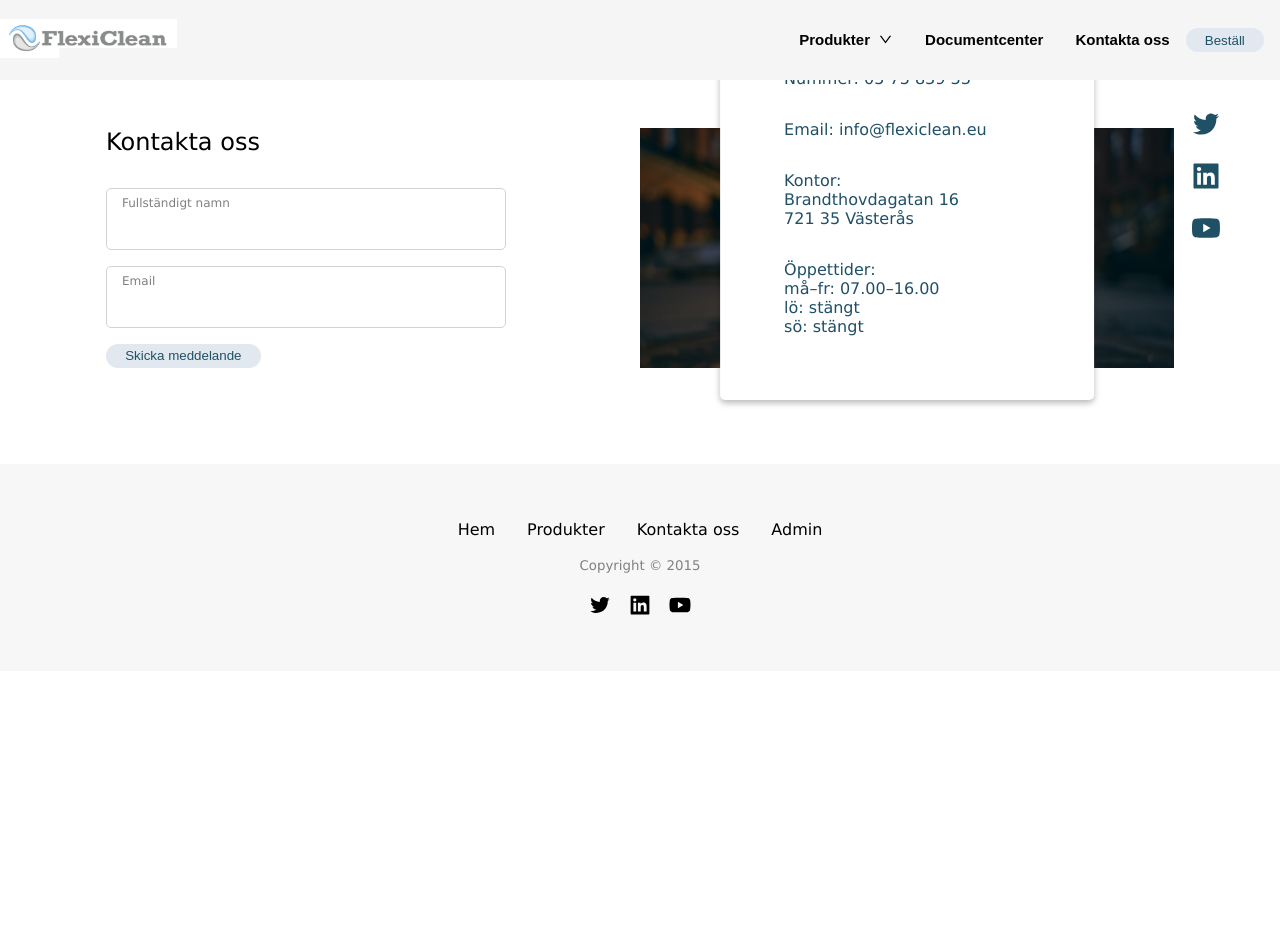
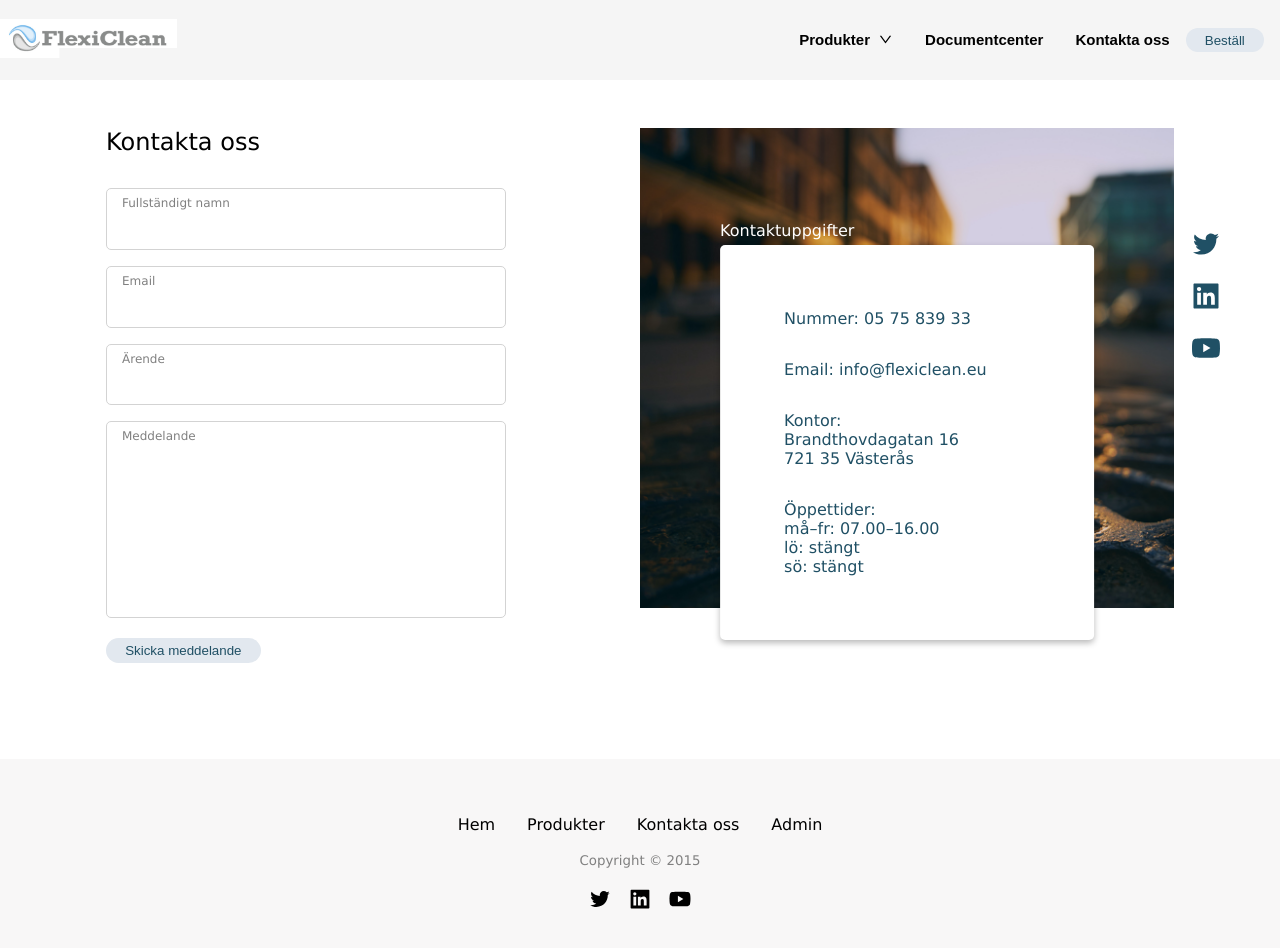
Before and after one commit to saraohman97/flexiclean-update, a React (Create React App) app: page /kontakta-oss in a window 1280 px wide. Shown: the top 948 px of the page. Before the commit the page ends 800 px from the top, so only its background shows below. Built offline with nearby package versions, Linux system fonts and the light colour scheme; a web font is replaced by a local one.

Commit message:
Added functionality to admin form and login form. Also added more content to the main page.

```diff
--- a/db.json
+++ b/db.json
@@ -39,8 +39,70 @@
       "image": "https://media.getanewsletter.com/6977ebfe-44f2-460a-9e74-edccafba0924.jpg",
       "title": "Nyhetsmail mars",
       "message": "Filterbyten, IVL rapport. Mässor"
+    },
+    {
+      "title": "rubrik",
+      "message": "meddelande",
+      "image": "",
+      "link": "",
+      "date": "8/5/2023, 1.48",
+      "user": "a",
+      "password": "a",
+      "id": 6
+    },
+    {
+      "title": "d",
+      "message": "d",
+      "image": "",
+      "link": "C:\\fakepath\\Frontend utvecklare cv.pdf",
+      "date": "8/5/2023, 1.50",
+      "user": "a",
+      "password": "a",
+      "id": 7
+    },
+    {
+      "title": "a",
+      "message": "a",
+      "image": "",
+      "link": "",
+      "date": "8/5/2023, 2.25",
+      "user": "a",
+      "password": "a",
+      "id": 8
+    },
+    {
+      "title": "c",
+      "message": "c",
+      "image": "",
+      "link": "",
+      "date": "8/5/2023, 2.28",
+      "id": 9
+    },
+    {
+      "title": "e",
+      "message": "e",
+      "image": "",
+      "link": "",
+      "date": "8/5/2023, 2.29",
+      "user": "a",
+      "password": "a",
+      "id": 10
     }
   ],
   "messages": [
+    {
+      "fullName": "la la",
+      "email": "la@mail.com",
+      "subject": "det här är ett ärende",
+      "body": "ärende",
+      "id": 1
+    },
+    {
+      "fullName": "lkad",
+      "email": "da",
+      "subject": "da",
+      "body": "a",
+      "id": 2
+    }
   ]
 }
--- a/src/components/Admin.js
+++ b/src/components/Admin.js
@@ -1,17 +1,44 @@
 import React, { useState } from 'react'
 import { useMutation, useQueryClient } from 'react-query'
 import { addPost } from '../data/api.js';
-
+import { useNavigate } from 'react-router-dom';
 
 const Admin = ({ setShowAdmin }) => {
     const [loggedIn, setLoggedIn] = useState(false)
-    const [title, setTitle] = useState('')
-    const [message, setMessage] = useState('')
-    const [image, setImage] = useState('')
-    const [link, setLink] = useState('')
+    const [errorAdmin, setErrorAdmin] = useState(false)
+    const navigate = useNavigate()
+    const current = new Date();
+    const [post, setPost] = useState({
+        title: '',
+        message: '',
+        image: '',
+        link: '',
+        date: `${current.getDate()}/${current.getMonth() + 1}/${current.getFullYear()}, ${current.getHours()}.${current.getMinutes()}`
+    })
+    const [admin, setAdmin] = useState({
+        user: '',
+        password: ''
+    })
 
-    const current = new Date();
-    const date = `${current.getDate()}/${current.getMonth()+1}/${current.getFullYear()}, ${current.getHours()}.${current.getMinutes()}`;
+    const handleLogin = (e) => {
+        e.preventDefault()
+        if (admin.user === 'a' && admin.password === 'a') {
+            setLoggedIn(true)
+        } else {
+            setErrorAdmin(true)
+        }
+    }
+
+    const handleChangeInput = (e) => {
+        setAdmin({
+            ...admin,
+            [e.target.name]: e.target.value
+        })
+        setPost({
+            ...post,
+            [e.target.name]: e.target.value
+        })
+    }
 
     const queryClient = useQueryClient()
 
@@ -23,8 +50,11 @@ const Admin = ({ setShowAdmin }) => {
 
     const handleSubmit = e => {
         e.preventDefault()
-        addPostMutation.mutate({ title, message, image, link, date })
-          setTitle(''); setMessage(''); setImage(''); setLink('')
+        addPostMutation.mutate({
+            ...post
+        });
+        setShowAdmin(false)
+        navigate('/')
     }
 
     return (
@@ -32,20 +62,23 @@ const Admin = ({ setShowAdmin }) => {
             <button className="btn-close" onClick={() => setShowAdmin(false)}>X</button>
 
             {!loggedIn && (
-                <form className='admin-form'>
+                <form className='admin-form' onSubmit={handleLogin}>
                     <h1 className='admin-title'>Admin</h1>
                     <h4 className='admin-subtitle'>Logga in</h4>
 
                     <div className='input-group'>
                         <label htmlFor="text" className='label'>Användarnamn</label>
-                        <input type="text" className='input-field' />
+                        <input onChange={handleChangeInput} name='user' value={admin['user']} type="text" className='input-field' />
                     </div>
                     <div className='input-group'>
                         <label htmlFor="password" className='label'>Lösenord</label>
-                        <input type="password" className='input-field' />
+                        <input onChange={handleChangeInput} name='password' value={admin['password']} type="password" className='input-field' />
                     </div>
 
-                    <button className='btn btn-gray' onClick={() => setLoggedIn(true)}>Logga in</button>
+                    {errorAdmin && <p style={{ color: 'red' }}>Fel användarnamn eller lösenord.</p>}
+
+                    <button className='btn btn-gray'>Logga in</button>
+                    {/* <button onClick={() => setLoggedIn(true)}>Button</button> */}
                 </form>
             )}
 
@@ -57,20 +90,20 @@ const Admin = ({ setShowAdmin }) => {
 
                         <div className="input-group">
                             <label htmlFor="text" className='label'>Rubrik</label>
-                            <input value={title} onChange={(e) => setTitle(e.target.value)} type="text" className='input-field' />
+                            <input name='title' value={post['title']} onChange={handleChangeInput} type="text" className='input-field' />
                         </div>
                         <div className="input-group">
                             <label htmlFor="text" className='label'>Meddelande</label>
-                            <textarea value={message} onChange={(e) => setMessage(e.target.value)} type="text" rows="5" className='input-field' />
+                            <textarea name='message' value={post['message']} onChange={handleChangeInput} type="text" rows="5" className='input-field' />
                         </div>
                         <div className='admin-input-wrapper'>
                             <div className="input-group">
                                 <label htmlFor="text" className='label'>Bild</label>
-                                <input type="file" value={image} onChange={(e) => setImage(e.target.value)} className='input-field' />
+                                <input type="file" name='image' value={post['image']} onChange={handleChangeInput} className='input-field' />
                             </div>
                             <div className="input-group">
                                 <label htmlFor="text" className='label'>Link</label>
-                                <input type="file" value={link} onChange={(e) => setLink(e.target.value)} className='input-field' />
+                                <input type="file" name='link' value={post['link']} onChange={handleChangeInput} className='input-field' />
                             </div>
                         </div>
 
--- a/src/components/Article.js
+++ b/src/components/Article.js
@@ -7,6 +7,7 @@ const Article = ({ post }) => {
       <small className='sidebar-date'>{post.date}</small>
       <h3 className='sidebar-header'>{post.title}</h3>
       <p>{post.message}</p>
+      <a href={post.link}><button className='btn btn-gray'>Läs</button></a>
     </div>
   )
 }
--- a/src/components/PutOrder.js
+++ b/src/components/PutOrder.js
@@ -19,25 +19,26 @@ const PutOrder = ({ setOrderModalOpen }) => {
                         <>
                             <div className="order-form-left">
                                 <h1 className='order-title'>Beställning</h1>
+                                <p className='order-subtitle'>Går bara att beställa inom Sverige. Kontakta oss för samarbeten utanför Sverige. </p>
                                 <div className='input-group'>
-                                    <label htmlFor="text" className='label'>Fullständigt namn</label>
+                                    <label htmlFor="text" className='label'>För- och efternamn</label>
                                     <input type="text" className='input-field' />
                                 </div>
                                 <div className='input-group'>
-                                    <label htmlFor="text" className='label'>Email adress</label>
+                                    <label htmlFor="text" className='label'>Epost adress</label>
                                     <input type="email" className='input-field' />
                                 </div>
                                 <div className='input-group'>
-                                    <label htmlFor="text" className='label'>Mobil nummer</label>
+                                    <label htmlFor="text" className='label'>Telefon nummer</label>
                                     <input type="text" className='input-field' />
                                 </div>
                                 <div className="order-size-inputs">
                                     <div className='order-size input-group'>
-                                        <label htmlFor="text" className='label'>B</label>
+                                        <label htmlFor="text" className='label'>Bredd</label>
                                         <input type="number" min={0} className='input-field' />
                                     </div>
                                     <div className='order-size input-group'>
-                                        <label htmlFor="text" className='label'>H</label>
+                                        <label htmlFor="text" className='label'>Längd</label>
                                         <input type="number" min={0} className='input-field' />
                                     </div>
                                 </div>
@@ -65,31 +66,31 @@ const PutOrder = ({ setOrderModalOpen }) => {
                     {nextView && (
                         <>
                             <div className="order-form-left">
-                                <h1 className='order-title'>Beställning</h1>
+                                <h1 className='order-title'>Leverans- <br /> och faktureringsadress</h1>
                                 <div className='input-group'>
-                                    <label htmlFor="text" className='label'>Fullständigt namn</label>
+                                    <label htmlFor="text" className='label'>Faktura email</label>
                                     <input type="text" className='input-field' />
                                 </div>
                                 <div className='input-group'>
-                                    <label htmlFor="text" className='label'>Email adress</label>
+                                    <label htmlFor="text" className='label'>Företagsnamn</label>
                                     <input type="email" className='input-field' />
                                 </div>
                                 <div className='input-group'>
-                                    <label htmlFor="text" className='label'>Mobil nummer</label>
+                                    <label htmlFor="text" className='label'>För- och efternamn</label>
                                     <input type="text" className='input-field' />
                                 </div>
                             </div>
                             <div className="order-form-right">
                                 <div className='input-group'>
-                                    <label htmlFor="text" className='label'>Fullständigt namn</label>
+                                    <label htmlFor="text" className='label'>Postnummer</label>
                                     <input type="text" className='input-field' />
                                 </div>
                                 <div className='input-group'>
-                                    <label htmlFor="text" className='label'>Email adress</label>
+                                    <label htmlFor="text" className='label'>Ort</label>
                                     <input type="email" className='input-field' />
                                 </div>
                                 <div className='input-group'>
-                                    <label htmlFor="text" className='label'>Mobil nummer</label>
+                                    <label htmlFor="text" className='label'>Kommun</label>
                                     <input type="text" className='input-field' />
                                 </div>
                                 <div className="order-btn-wrapper">
--- a/src/pages/Contact.js
+++ b/src/pages/Contact.js
@@ -9,7 +9,9 @@ const Contact = () => {
 
   const [message, setMessage] = useState({
     fullName: '',
-    email: ''
+    email: '',
+    subject: '',
+    body: ''
   })
   const [error, setError] = useState(false)
   const [success, setSuccess] = useState(false)
@@ -32,8 +34,7 @@ const Contact = () => {
 
   const handleSubmit = e => {
     e.preventDefault();
-    console.log(message)
-      if(message.fullName === '' || message.email === '') {
+    if (message.fullName === '' || message.email === '' || message.subject === '' || message.body === '') {
       setError(true)
     }
     else {
@@ -43,7 +44,9 @@ const Contact = () => {
       });
       setMessage({
         fullName: '',
-          email: ''
+        email: '',
+        subject: '',
+        body: ''
       });
       setSuccess(true)
     }
@@ -54,6 +57,9 @@ const Contact = () => {
     <section className='section contact'>
       <form onSubmit={handleSubmit} className='contact-form'>
         <h1 className='contact-title'>Kontakta oss</h1>
+        {error && <p style={{ color: 'red', marginBottom: '1rem' }}>Fälten kan inte vara tomma. </p>}
+        {success && <p style={{ color: 'green', marginBottom: '1rem' }}>Ditt meddelande har skickats. </p>}
+
         <div className='input-group'>
           <label htmlFor="name" className='label'>Fullständigt namn</label>
           <input
@@ -76,18 +82,29 @@ const Contact = () => {
           />
         </div>
 
-        {error && <p style={{ color: 'red', marginBottom: '1rem' }}>Fälten kan inte vara tomma. </p>}
-        {success && <p style={{ color: 'green', marginBottom: '1rem' }}>Ditt meddelande har skickats. </p>}
-
-        {/* <div className='input-group'>
+        <div className='input-group'>
           <label htmlFor="subject" className='label'>Ärende</label>
-          <input value={subject} onChange={(e) => setSubject(e.target.value)} type="subject" className='input-field' />
+          <input
+            name='subject'
+            value={message['subject']}
+            onChange={handleChangeInput}
+            type="text"
+            className='input-field'
+          />
         </div>
 
         <div className='input-group'>
           <label htmlFor="body" className='label'>Meddelande</label>
-          <textarea value={body} onChange={(e) => setBody(e.target.value)} name="body" cols="30" rows="10" className='input-field' />
-        </div> */}
+          <textarea
+            name='body'
+            value={message['body']}
+            onChange={handleChangeInput}
+            cols="30"
+            rows="10"
+            className='input-field'
+          />
+        </div>
+
         <button type='submit' className='btn btn-gray'>Skicka meddelande</button>
       </form>
 
--- a/src/pages/Montage.js
+++ b/src/pages/Montage.js
@@ -15,7 +15,7 @@ const Montage = () => {
   return (
     <>
       <section className='section projects-hero'>
-        <div className="projects-hero-heading">
+        <div className="montage-hero-heading">
           <h1 className='projects-hero-title'>Montage</h1>
           <p className='projects-hero-subtitle'>Montering & byte av filterdynor är busenkelt</p>
         </div>
```
Also changed, not shown: src/App.css (+23 -42 lines), src/pages/Home.js (+60 -1 lines). Lines whose indentation alone changed are shown as unchanged.
